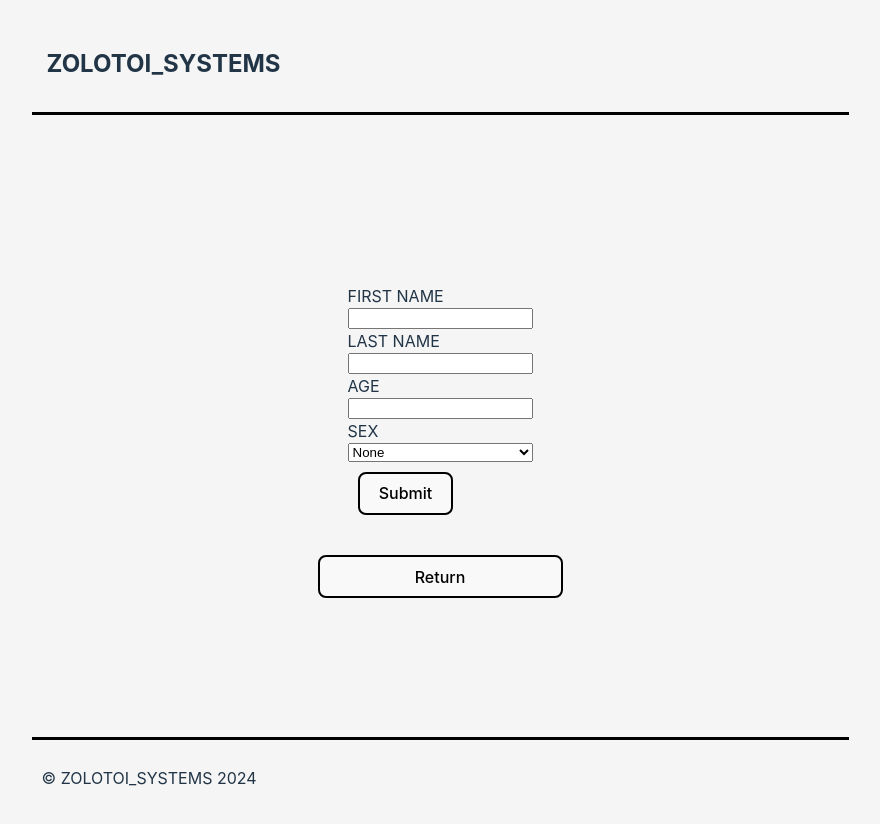
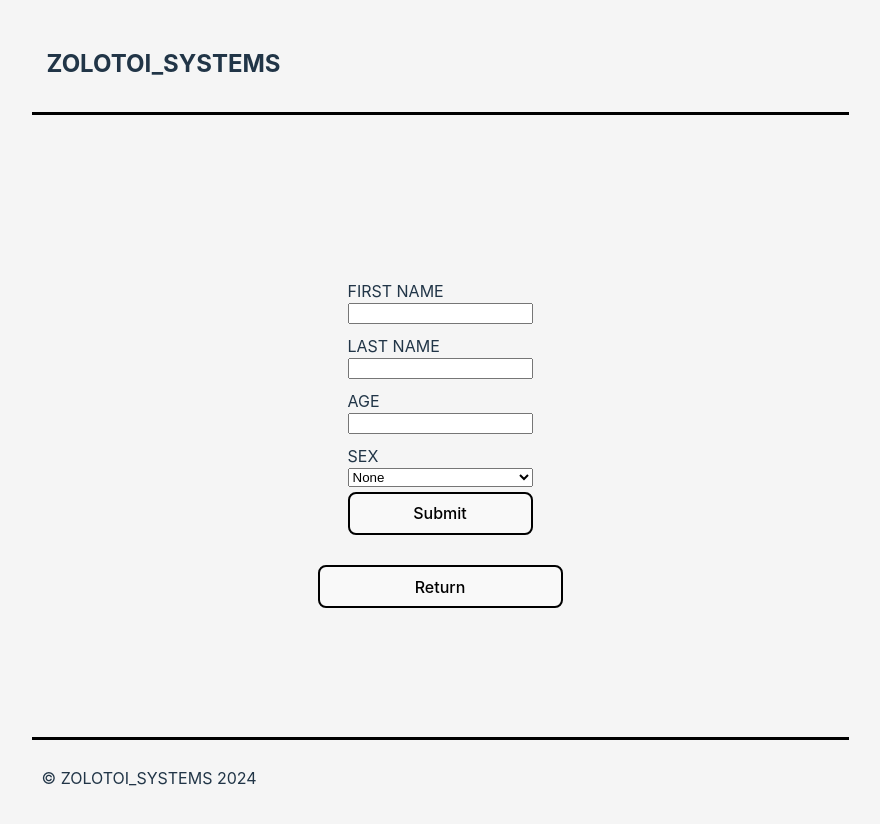
Before and after one commit to Zolotoigod/test_task, a React (Vite) app in the folder test_task.client/: page /edit in a window 1280 px wide. Shown: the top 824 px of the page, without its empty margins (200-1080 px from the left). Built offline with nearby package versions, Linux system fonts and the light colour scheme.

Commit message:
fix some styles

```diff
--- a/test_task.client/src/App.css
+++ b/test_task.client/src/App.css
@@ -99,11 +99,13 @@ th, td {
 .input-lable {
     display: flex;
     flex-direction: column;
+    margin: 5px 0;
 }
 
 .panel {
     display: flex;
     justify-content:space-between;
+    min-width: 500px;
 }
 
 .forms {
@@ -111,10 +113,6 @@ th, td {
     flex-direction: column;
     text-align: start;
     margin: 30px;
-}
-
-.submit {
-    margin: 10px;
 }
 
 .error{
--- a/test_task.client/src/componnents/EmployeeForm.tsx
+++ b/test_task.client/src/componnents/EmployeeForm.tsx
@@ -47,8 +47,9 @@ const EmployeeForm: React.FC<EmployeeFormProps> = ({ initialEmployee, onSubmit,
     }
 
     return (
-        <div className='forms'>
-            <form name='employeeForm' onSubmit={handleSubmit}>
+
+        <form name='employeeForm' onSubmit={handleSubmit}>
+            <div className='forms'>
                 <label className='input-lable'>FIRST NAME
                     <input name='Firstname' placeholder='' type='text' value={employee.Firstname} onChange={handleChange} />
                     {errors.Firstname && errors.Firstname.map((message) => (<span className='error' key={message}>{message}</span>))}
@@ -66,8 +67,9 @@ const EmployeeForm: React.FC<EmployeeFormProps> = ({ initialEmployee, onSubmit,
                     {errors.Sex && errors.Sex.map((message) => (<span className='error' key={message}>{message}</span>))}
                 </label>
                 <button className='submit' type="submit">Submit</button>
+            </div>
             </form>
-        </div>
+
     );
 };
 
--- a/test_task.client/src/index.css
+++ b/test_task.client/src/index.css
@@ -2,11 +2,9 @@
     font-family: Inter, system-ui, Avenir, Helvetica, Arial, sans-serif;
     line-height: 1.5;
     font-weight: 400;
-
     color-scheme: light dark;
     color: rgba(255, 255, 255, 0.87);
-    background-color: #242424;
-
+    background-color: #302f2f;
     font-synthesis: none;
     text-rendering: optimizeLegibility;
     -webkit-font-smoothing: antialiased;
--- a/test_task.client/src/pages/Employees.tsx
+++ b/test_task.client/src/pages/Employees.tsx
@@ -113,7 +113,10 @@ function Employees() {
                             ))}
                         </tbody>
                     </table>
-                </div>) : (<div>Emloyees list is empty</div>)}
+                </div>) : (
+                <div>
+                    <h2>Emloyees list is empty</h2>
+                </div>)}
 
         </div>
     );
```
